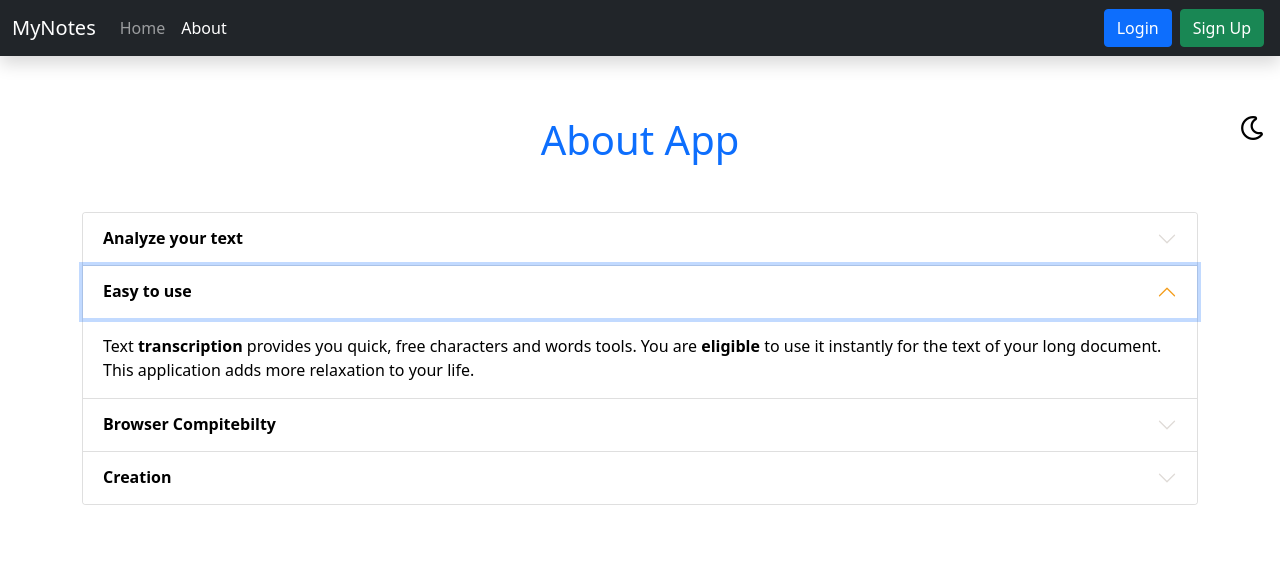
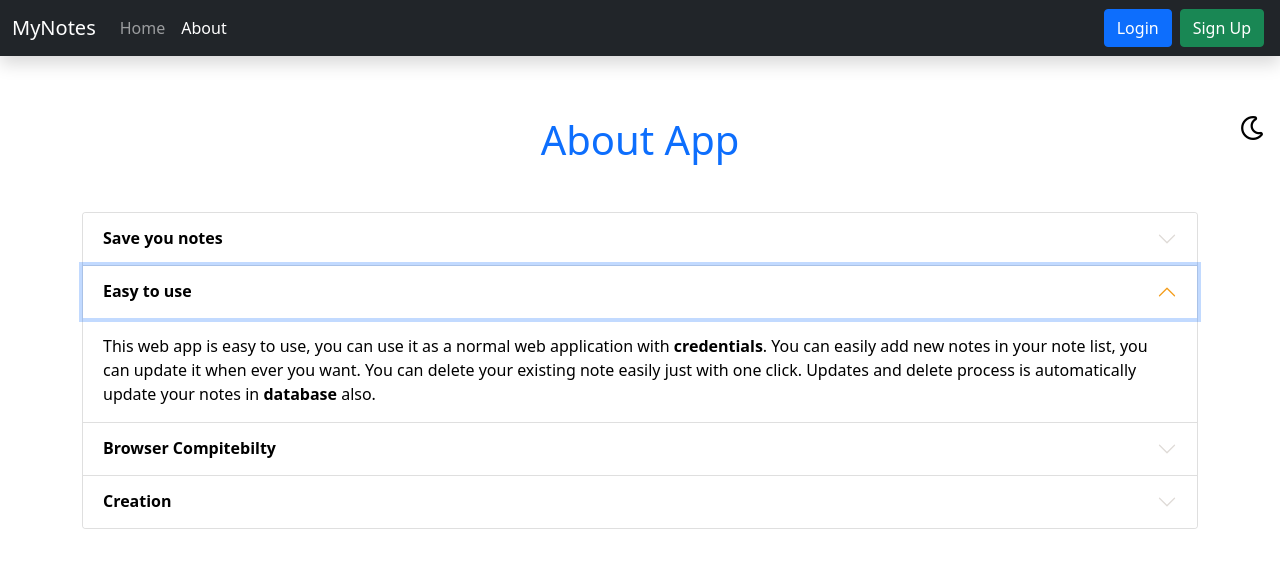
Before and after one commit to mateenNawaz86/iNoteBook-MERN, a React (Create React App) app: page /about in a window 1280 px wide. Both pictures are taken after a click on the button "Easy to use". Shown: the top 568 px of the page. Built offline with nearby package versions, Linux system fonts and the light colour scheme.

Commit message:
Create About component

```diff
--- a/src/components/About/About.jsx
+++ b/src/components/About/About.jsx
@@ -21,7 +21,7 @@ const About = (props) => {
               aria-controls="collapseOne"
               style={styleObj}
             >
-              <strong>Analyze your text</strong>
+              <strong>Save you notes</strong>
             </button>
           </h2>
           <div
@@ -31,8 +31,9 @@ const About = (props) => {
             data-bs-parent="#accordionExample"
           >
             <div className="accordion-body">
-              Text <strong>transcription</strong> provides you a friendly way to
-              analyze your text as you want.
+              <strong>MyNotes</strong> app is very secure you can feel free to
+              use it for save your important notes in this web app. I hope you
+              enjoy this web app.
             </div>
           </div>
         </div>
@@ -57,10 +58,12 @@ const About = (props) => {
             data-bs-parent="#accordionExample"
           >
             <div className="accordion-body">
-              Text <strong>transcription</strong> provides you quick, free
-              characters and words tools. You are <strong>eligible</strong> to
-              use it instantly for the text of your long document. This
-              application adds more relaxation to your life.
+              This web app is easy to use, you can use it as a normal web
+              application with <strong>credentials</strong>. You can easily add
+              new notes in your note list, you can update it when ever you want.
+              You can delete your existing note easily just with one click.
+              Updates and delete process is automatically update your notes in{" "}
+              <strong>database</strong> also.
             </div>
           </div>
         </div>
@@ -85,8 +88,8 @@ const About = (props) => {
             data-bs-parent="#accordionExample"
           >
             <div className="accordion-body">
-              Text <strong>transcription</strong> provides you compatibility for
-              different browsers. It also gives you{" "}
+              This web app <strong>MyNotes</strong> provides you compatibility
+              for different browsers. It also gives you{" "}
               <strong>mobile-first</strong> approach flexibility. It is also
               responsible for all devices using <strong>Bootstrap v5</strong>.
             </div>
@@ -113,11 +116,13 @@ const About = (props) => {
             data-bs-parent="#accordionExample"
           >
             <div className="accordion-body">
-              This beautiful application is created with the most famous{" "}
-              <strong>front-end library ReactJS</strong>. Text transcription
-              application is all about ReactJS basic features like{" "}
-              <strong>hooks, router, and built-in events functions</strong>.
-              Application styled with <strong>Bootstrap v5</strong>.
+              This beautiful web application is created by
+              <strong> Mateen Mirani</strong>. It contains four technologies
+              like <strong>MongoDB</strong> for database,
+              <strong>ExpressJS</strong> for web application framework,
+              <strong>ReactJS</strong> for front-end development, and
+              <strong>NodeJS</strong> for the server-side process. MyNotes web
+              app works smoothly
             </div>
           </div>
         </div>
--- a/src/components/Login/Singup.jsx
+++ b/src/components/Login/Singup.jsx
@@ -50,7 +50,7 @@ const Singup = (props) => {
   return (
     <>
       <div className="container">
-        <h1 className="text-center text-primary">Sign Up</h1>
+        <h1 className="text-center text-primary mb-4">Sign Up to create an account</h1>
         <form
           onSubmit={signUpHandler}
           style={{
```
